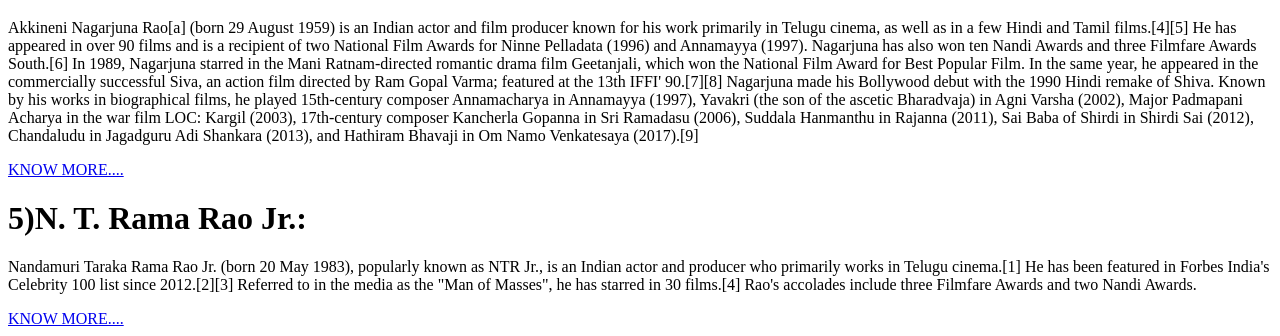
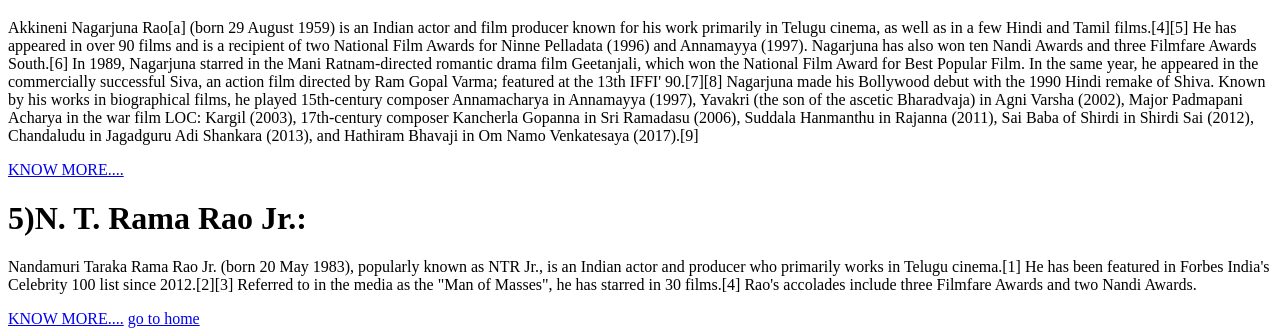
Before and after one commit to Varshitha-git-hub/Task-1, a plain HTML site: page Daily Practice/task-3.html in a window 1280 px wide. Shown: the part 610-946 px from the top of the page. Drawn offline with Linux system fonts and the light colour scheme.

Commit message:
Add files via upload

```diff
--- a/Daily Practice/task-3.html
+++ b/Daily Practice/task-3.html
@@ -21,3 +21,6 @@
 <h1>5)N. T. Rama Rao Jr.:</h1>
 <p>Nandamuri Taraka Rama Rao Jr. (born 20 May 1983), popularly known as NTR Jr., is an Indian actor and producer who primarily works in Telugu cinema.[1] He has been featured in Forbes India's Celebrity 100 list since 2012.[2][3] Referred to in the media as the "Man of Masses", he has starred in 30 films.[4] Rao's accolades include three Filmfare Awards and two Nandi Awards. </p>
 <a href="https://en.wikipedia.org/wiki/N._T._Rama_Rao_Jr." target="_blank">KNOW MORE....</a>
+<a href="./index.html">go to home</a>
+</body>
+</html>
```
Also changed, not shown: Daily Practice/task-1.html (+1 -0 lines), Daily Practice/task-2.html (+1 -0 lines), Daily Practice/task-4.html (+1 -0 lines), Daily Practice/task-5.html (+1 -0 lines).
